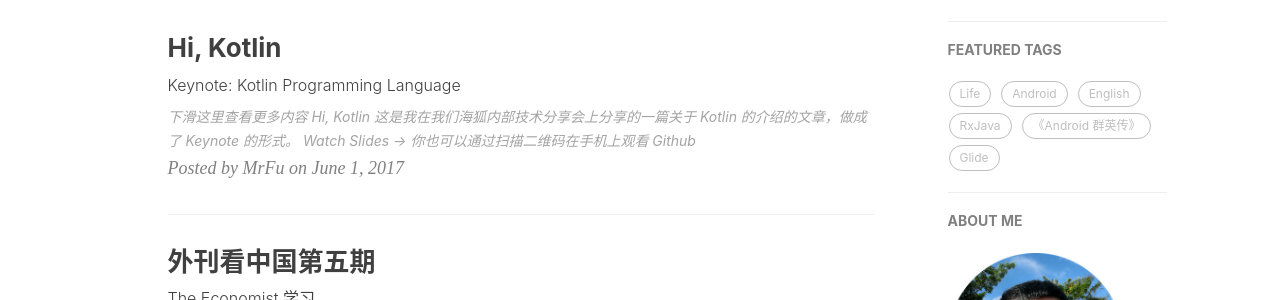
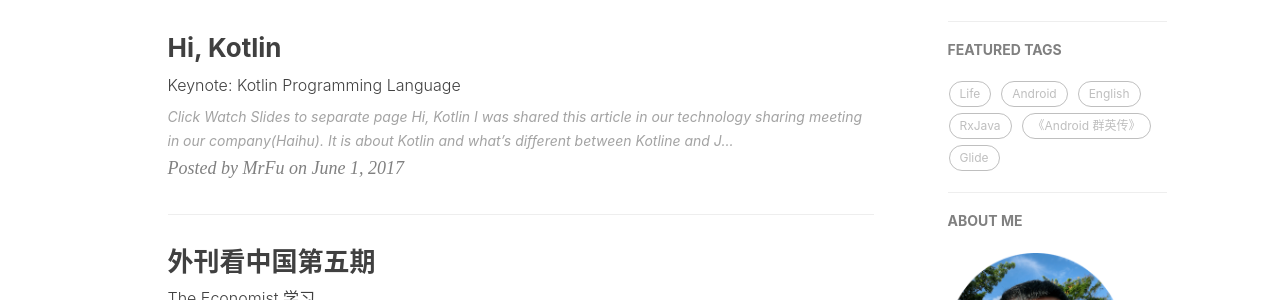
Before and after one commit to MrFuFuFu/mrfufufu.github.io, a Jekyll site: the page built from index.html, in a window 1280 px wide and 900 px high. Shown: the part 437-737 px from the top of the window. Built offline with Jekyll 4.4.1, drawn with Linux system fonts in a browser that asks for light colours; nearby versions of some CDN libraries; the list of posts is cut into pages by our own code; comment, search, counter and statistics services are not loaded.

Commit message:
modify to English

```diff
--- a/_posts/2017-06-01-kotlin-keynote.markdown
+++ b/_posts/2017-06-01-kotlin-keynote.markdown
@@ -11,11 +11,12 @@
 ---
 
 
-> 下滑这里查看更多内容
+> Click *Watch Slides to separate page*
 
 Hi, Kotlin
 
-这是我在我们海狐内部技术分享会上分享的一篇关于 Kotlin 的介绍的文章，做成了 Keynote 的形式。
+I was shared this article in our technology sharing meeting in our company(Haihu). It is about Kotlin and what's different between Kotline and Java.
+
 
 
 
@@ -24,6 +25,6 @@
 <img src="https://raw.githubusercontent.com/MrFuFuFu/kotlin-keynote/master/attach/kotlin_qrcode.png" width="300" height="300"/>
 
 
-<small class="img-hint">你也可以通过扫描二维码在手机上观看</small>
+<small class="img-hint">You can also scan QR code to browser it on your mobile devices</small>
 
 [Github](https://github.com/MrFuFuFu/kotlin-keynote)
```
